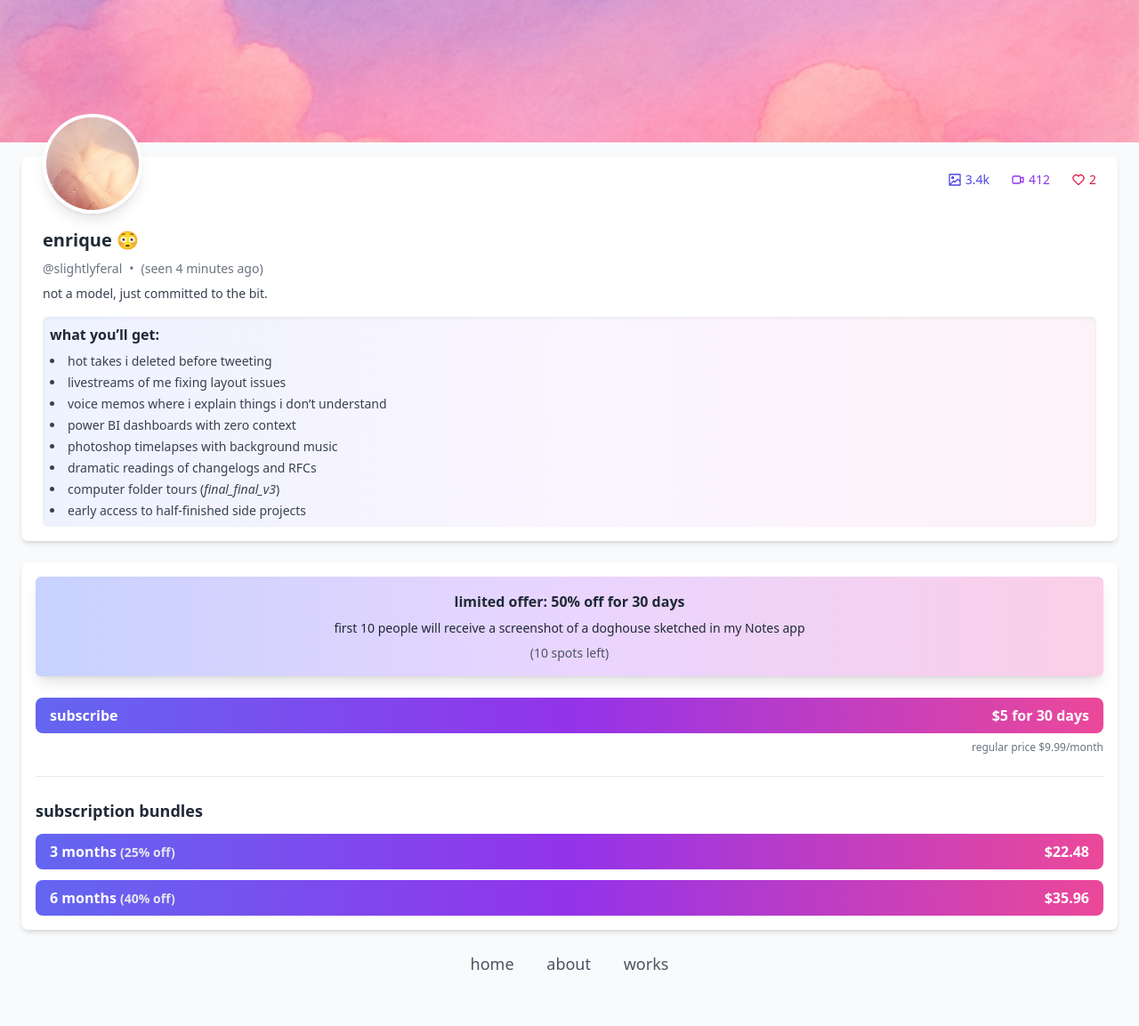
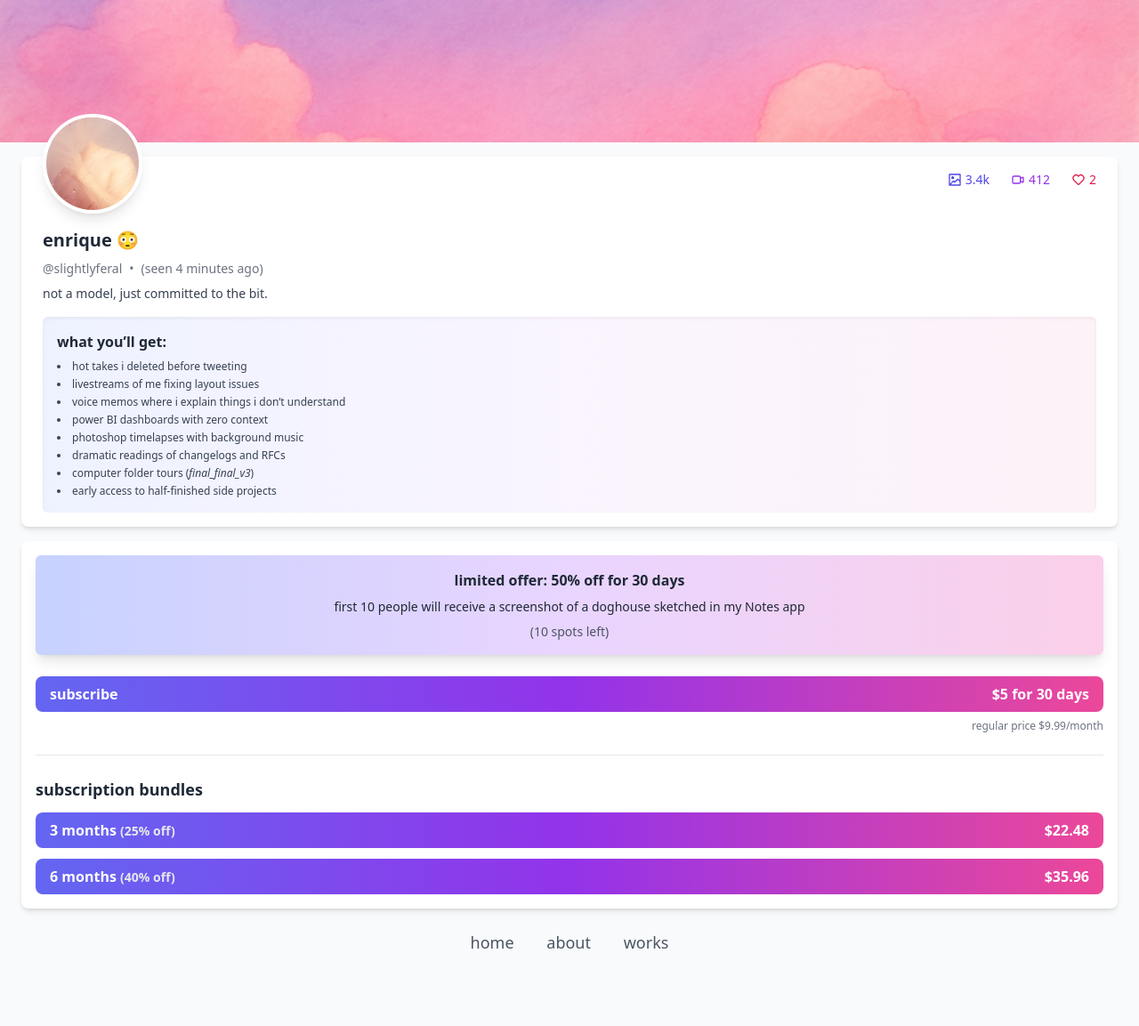
Before and after one commit to enriquebarragan/enriquebarragan.github.io, a Jekyll site: the page built from rips/not-onlyfans/index.md, in a window 1280 px wide. Shown: the whole page at 89% size. Built offline with Jekyll 4.4.1, drawn with Linux system fonts in a browser that asks for light colours; nearby versions of some CDN libraries; after the commit the page ends 1129 px from its top, so only the background shows below that.

Commit message:
Update index.md

```diff
--- a/rips/not-onlyfans/index.md
+++ b/rips/not-onlyfans/index.md
@@ -12,7 +12,7 @@ permalink: /rips/not-onlyfans/
     class="w-full h-40 object-cover object-center"
   />
 
-  <div class="px-6 py-4 space-y-6">
+  <div class="px-6 py-4 space-y-4">
 
     <!-- SECTION 1: Profile Card -->
 <div class="bg-white shadow-md rounded-lg px-6 pb-4 pt-4 space-y-4">
@@ -57,9 +57,9 @@ permalink: /rips/not-onlyfans/
       </div>
 
       <!-- “what you’ll get” -->
-      <div class="bg-gradient-to-r from-indigo-50 via-purple-50 to-pink-50 p-2 rounded-md shadow-inner">
+      <div class="bg-gradient-to-r from-indigo-50 via-purple-50 to-pink-50 p-4 rounded-md shadow-inner">
         <p class="font-semibold text-gray-800 mb-2">what you’ll get:</p>
-        <ul class="list-disc list-inside text-gray-700 text-sm space-y-1">
+        <ul class="list-disc list-inside text-gray-700 text-xs space-y-1">
           <li>hot takes i deleted before tweeting</li>
           <li>livestreams of me fixing layout issues</li>
           <li>voice memos where i explain things i don’t understand</li>
```
